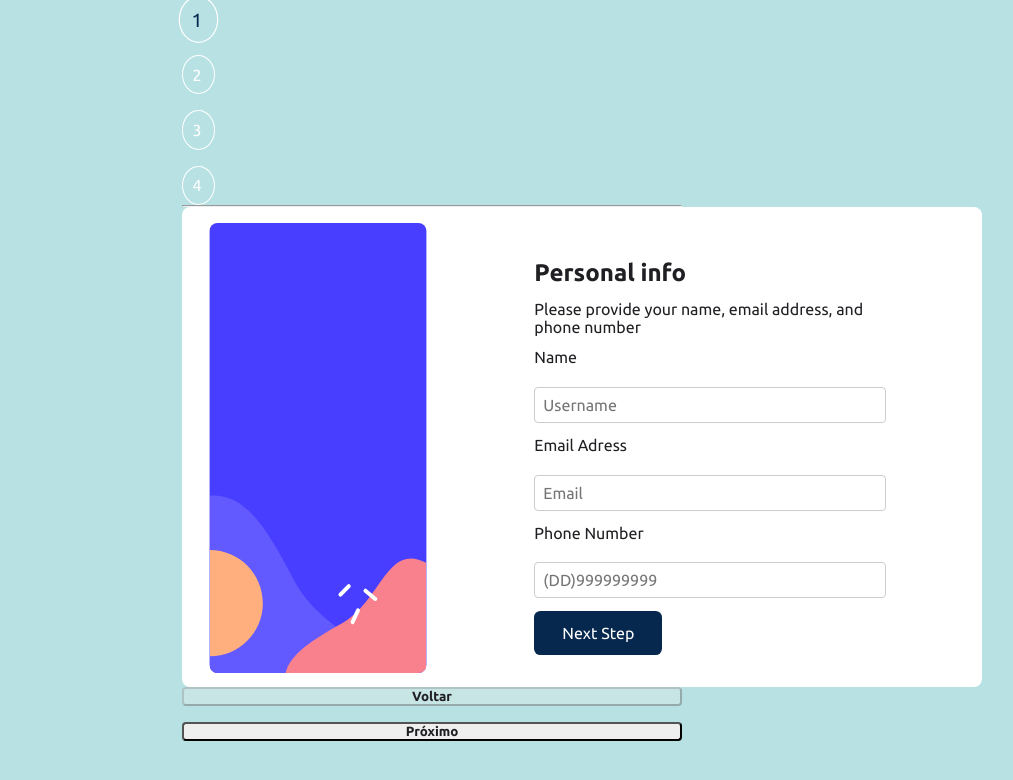
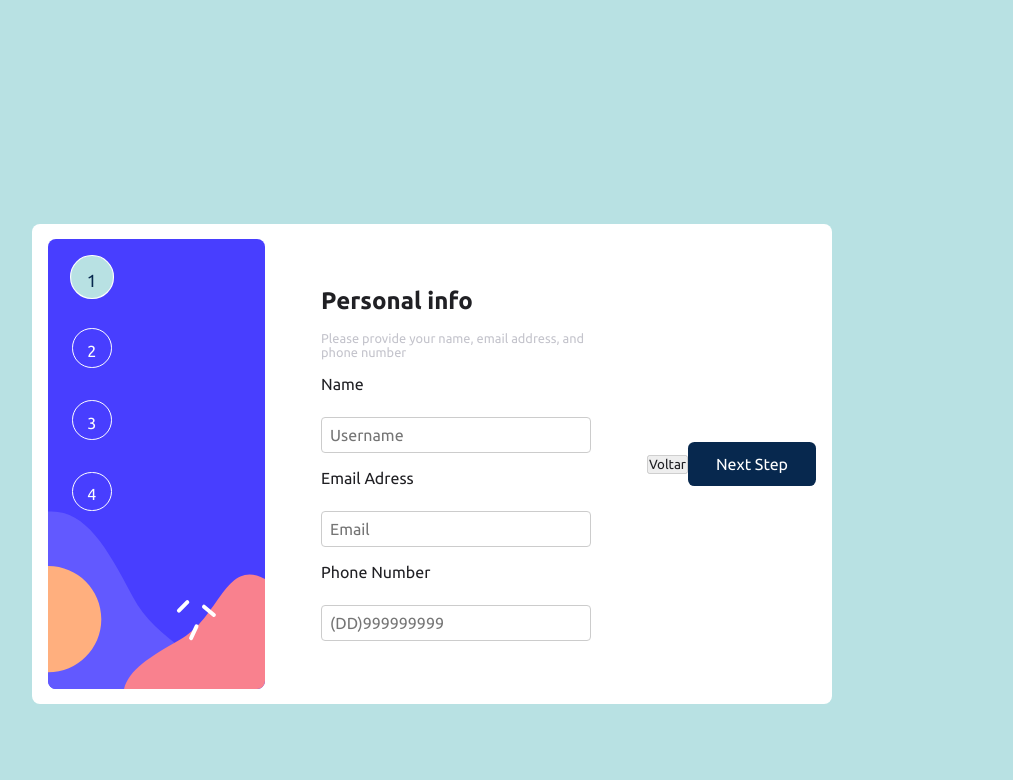
Before and after one commit to MANUCISNE/React-Next-Stitches-MultiForm, a Next.js app: page / in a window 1280 px wide. Shown: the top 780 px of the page, without its empty margins (208-1221 px from the left). Built offline with nearby package versions, Linux system fonts and the light colour scheme.

Commit message:
create a ProgressBar Component and a global design

```diff
--- a/src/components/ProgressBar.tsx
+++ b/src/components/ProgressBar.tsx
@@ -4,11 +4,14 @@ import React from 'react';
 const StepWrapper = styled("div", {
   display: "flex",
   flexDirection: "column",
+  zIndex: 2,
 });
 
 const StepBox = styled("div", {
-  padding: '0.6rem',
+  padding: '0.8rem 0.8rem',
   borderRadius: "50%",
+  textAlign: 'center',
+  height: '12px',
   width: "12px",
   border: '1px solid $white',
   backgroundColor: "transparent",
@@ -20,7 +23,7 @@ const StepBox = styled("div", {
       true: {
         backgroundColor: "$lightBlue",
         color: "$marineBlue",
-        transform: "scale(1.2)",
+        transform: "scale(1.1)",
       },
     },
   },
--- a/src/pages/_app.tsx
+++ b/src/pages/_app.tsx
@@ -1,13 +1,17 @@
 import type { AppProps } from 'next/app'
 import { globalStyles } from '../styles/global'
+import { useState } from 'react'
 
-import { BoxWrapper, ButtonWrapper, CenterWrapper, Container, FlexWrapper, HStackWrapper } from '../styles/pages/app'
-import { useState } from 'react'
+import { BoxWrapper, ButtonNext, CenterWrapper, Container } from '../styles/pages/app'
+import Image from "next/image";
+
 import Step1 from './step1'
 import Step2 from './step2'
 import Step3 from './step3'
 import Step4 from './step4'
 import Step from '../components/ProgressBar'
+
+import SideBar from "../assets/bg-sidebar-desktop.svg"
 
 globalStyles()
 
@@ -33,9 +37,9 @@ export default function App({ Component, pageProps }: AppProps) {
 
   return (
     <Container>
-    <FlexWrapper>
+      <Image src={SideBar} alt={""} width={300} height={450} />
+
         <CenterWrapper>
-        <HStackWrapper>
         {Steps.map((item) => (
           <Step
             key={item}
@@ -43,27 +47,20 @@ export default function App({ Component, pageProps }: AppProps) {
             active={step === item}
           />
         ))}
-        </HStackWrapper>
 
-        <hr />
 
+        </CenterWrapper>
+      <>
       <BoxWrapper>{getCompStep()}</BoxWrapper>
 
-        <HStackWrapper>
-          <ButtonWrapper
+    <button
     onClick={() => setStep(step - 1)}
     disabled={step === 1}
 >
   Voltar
-          </ButtonWrapper>
-          <ButtonWrapper
-            onClick={() => step !== 4 && setStep(step + 1)}
-          >
-            {step === 3 ? "Enviar" : "Próximo"}
-          </ButtonWrapper>
-        </HStackWrapper>
-      </CenterWrapper>
-    </FlexWrapper>
+</button>
+    <ButtonNext onClick={() => step !== 4 && setStep(step + 1)}>Next Step</ButtonNext>
+      </>
       {/*<Component {...pageProps} />*/}
     </Container>
   )
--- a/src/pages/step1.tsx
+++ b/src/pages/step1.tsx
@@ -6,9 +6,7 @@ import {
   Label,
   WrapperContainerStep1,
 } from "../styles/pages/step1";
-import Image from "next/image";
 
-import SideBar from "../assets/bg-sidebar-desktop.svg";
 
 export default function Step1() {
   const [username, setUsername] = useState("");
@@ -32,8 +30,6 @@ export default function Step1() {
 
   return (
     <WrapperContainerStep1>
-      <Image src={SideBar} alt={""} width={300} height={450} />
-
       <FormDiv>
         <h2>Personal info</h2>
         <p>Please provide your name, email address, and phone number</p>
@@ -62,7 +58,6 @@ export default function Step1() {
           onChange={(e) => setPhoneNumber(e.target.value)}
         />
         {!valid && <p>This field is required</p>}
-        <ButtonNextStep1 onClick={validateForm}>Next Step</ButtonNextStep1>
       </FormDiv>
     </WrapperContainerStep1>
   );
--- a/src/pages/step2.tsx
+++ b/src/pages/step2.tsx
@@ -35,8 +35,6 @@ export default function Step2() {
 
   return (
     <WrapperContainerStep2>
-
-    <Image src={SideBar} alt={""} width={300} height={450} />
 
       <FormDiv>
       <h2>Select your plan</h2>
--- a/src/styles/pages/app.ts
+++ b/src/styles/pages/app.ts
@@ -1,12 +1,14 @@
 import { styled } from ".."
 
 export const Container = styled('div', {
+  margin: '14rem auto',
   display: 'flex',
   alignItems: 'center',
-  justifyContent: 'center',
-  height: '100%',
-  width: '100%',
-  position: 'absolute',
+  padding: '1rem',
+  background: '$white',
+  height: '28rem',
+  width: '48rem',
+  borderRadius: '8px',
 })
 
 export const FlexWrapper = styled("div", {
@@ -17,8 +19,12 @@ export const FlexWrapper = styled("div", {
 export const CenterWrapper = styled("div", {
   maxWidth: "500px",
   width: "100%",
-  paddingY: "10",
-  paddingX: "2",
+  position: 'absolute',
+  display: 'flex',
+  padding: '1.5rem',
+  gap: '2rem',
+  marginBottom: '10rem',
+  justifyContent: 'center',
   flexDirection: "column",
 });
 
@@ -34,11 +40,15 @@ export const BoxWrapper = styled("div", {
   width: "80%",
 });
 
-export const ButtonWrapper = styled("button", {
-  paddingY: "2",
-  paddingX: "4",
-  borderRadius: "4px",
-  fontWeight: "bold",
-  cursor: "pointer",
-  transition: "background-color 0.3s ease",
-});
+export const ButtonNext = styled('button', {
+  fontSize: '$geral',
+  cursor: 'pointer',
+  border: 'none',
+  borderRadius: '0.4rem',
+  backgroundColor: '$marineBlue',
+  color: '$white',
+  minWidth: '8rem',
+  maxWidth: '8rem',
+  padding: '0.8rem 1.2rem',
+  transition: '0.1s',
+})
--- a/src/styles/pages/step1.ts
+++ b/src/styles/pages/step1.ts
@@ -1,35 +1,23 @@
 import { styled } from ".."
 
 export const WrapperContainerStep1 = styled('div', {
-  margin: 'auto',
-  display: 'flex',
-  padding: '1rem',
-  background: '$white',
-  height: '28rem',
-  width: '48rem',
-  borderRadius: '8px',
+
 });
 
 export const FormDiv = styled('div', {
   display: 'flex',
   flexDirection: 'column',
-  padding: '8rem 5rem 1rem 6rem',
-  gap: '0.8rem',
+  padding: '3.5rem',
+  gap: '1rem',
   justifyContent: 'flex-end',
+
+  p: {
+    color: '$gray300',
+    fontSize: '0.8rem'
+  }
 });
 
-export const ButtonNextStep1 = styled('button', {
-  fontSize: '$geral',
-  cursor: 'pointer',
-  border: 'none',
-  borderRadius: '0.4rem',
-  backgroundColor: '$marineBlue',
-  color: '$white',
-  minWidth: '8rem',
-  maxWidth: '8rem',
-  padding: '0.8rem 1.2rem',
-  transition: '0.1s',
-})
+
 
 export const Label = styled('label', {
   marginBottom: '0.5rem',
--- a/src/styles/pages/step2.ts
+++ b/src/styles/pages/step2.ts
@@ -3,21 +3,20 @@ import { blackA } from '@radix-ui/colors';
 import * as Switch from '@radix-ui/react-switch';
 
 export const WrapperContainerStep2 = styled('div', {
-  margin: 'auto',
-  display: 'flex',
-  padding: '2rem',
-  background: '$white',
-  height: '28rem',
-  width: '48rem',
-  borderRadius: '8px',
+
 });
 
 export const FormDiv = styled('div', {
   display: 'flex',
   flexDirection: 'column',
-  padding: '8rem 5rem 1rem 6rem',
+  padding: '3.5rem',
   gap: '1rem',
   justifyContent: 'flex-end',
+
+  p: {
+    color: '$gray300',
+    fontSize: '0.8rem'
+  }
 });
 
 export const ButtonNextStep2 = styled('button', {
```
Lines whose indentation alone changed are shown as unchanged.
